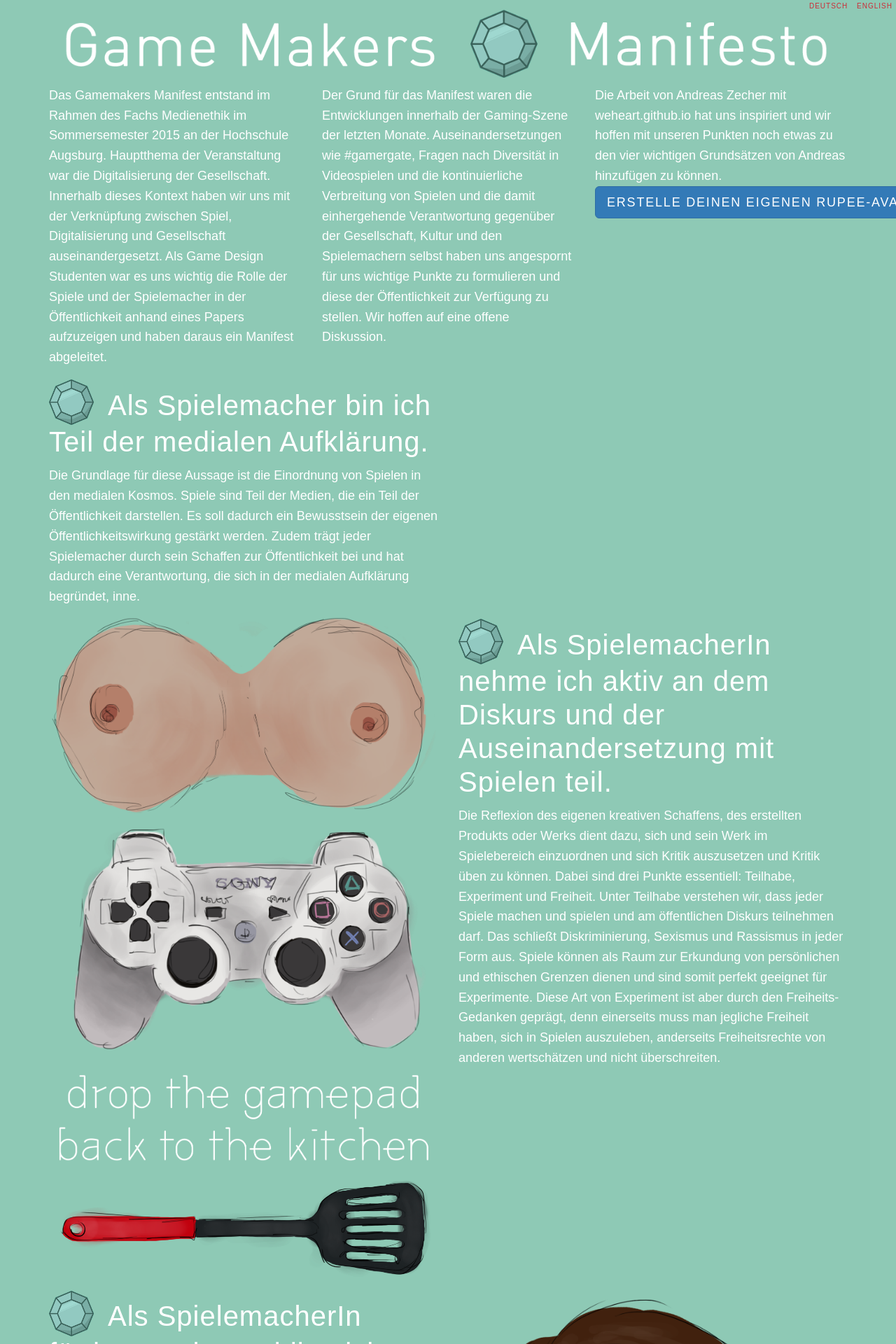
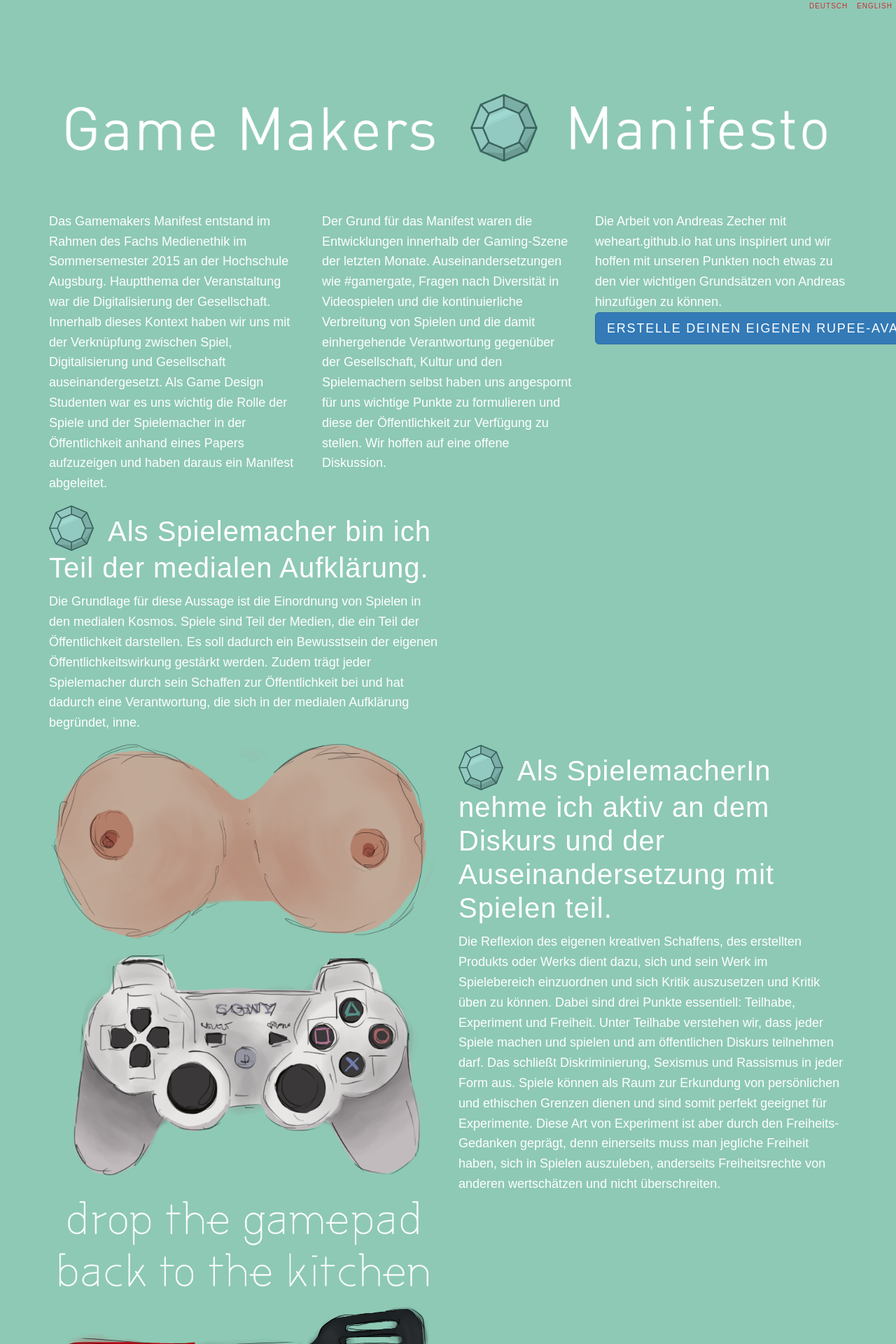
Before and after one commit to gamemakersmanifesto/gamemakersmanifesto.github.io, a Jekyll site: the page built from index.html, in a window 1280 px wide. Shown: the top 1920 px of the page at 70% size. Built offline with Jekyll 4.4.1, drawn with Linux system fonts in a browser that asks for light colours; nearby versions of some CDN libraries; some web fonts are replaced.

Commit message:
REFURBISH: Structure + Css

```diff
--- a/_layouts/manifest.html
+++ b/_layouts/manifest.html
@@ -7,7 +7,7 @@ layout: default
         <div class="row">
             <section>
                 <div class="vertical-center">
-                    <img src="img/Logo.png" class="img-responsive">
+                    <img src="img/Logo.png" class="img-responsive gmm-logo">
                     <!--<h1>Game Makers Manifesto</h1>-->
 
                 </div>
--- a/css/main.css
+++ b/css/main.css
@@ -70,6 +70,10 @@ img {
     max-height: 100vh;
     margin: 0 auto;
 }
+.gmm-logo {
+    padding-top:120px;
+    padding-bottom:60px;
+}
 
 /* TEXT */
 
@@ -77,11 +81,6 @@ h2 {
 	letter-spacing: .1rem;
 	font-size: 2rem;
 	line-height: 1.2;
-}
-
-p {
-    font-size: 16px;
-    font-weight: 400;
 }
 .rupee {
     /*-ms-transform: scale(0.5,0.5); /* IE 9 */
@@ -96,23 +95,25 @@ p {
     height:65px;
 }
 
+p {
+    font-size: 16px;
+    font-weight: 400;
+}
+
+
 @media all and (min-width: 960px) {
-
     h2 {
         font-size: 4rem;
     }
-
     p {
         font-size: 18px;
     }
 }
 
 @media all and (max-width: 959px) and (min-width: 600px) {
-
     h2 {
         font-size: 3rem;
     }
-
     p {
         font-size: 16px;
     }
@@ -122,11 +123,9 @@ p {
     h2 {
         font-size: 2.5rem;
     }
-
     p {
         font-size: 12px;
     }
-
 }
 
 
```
